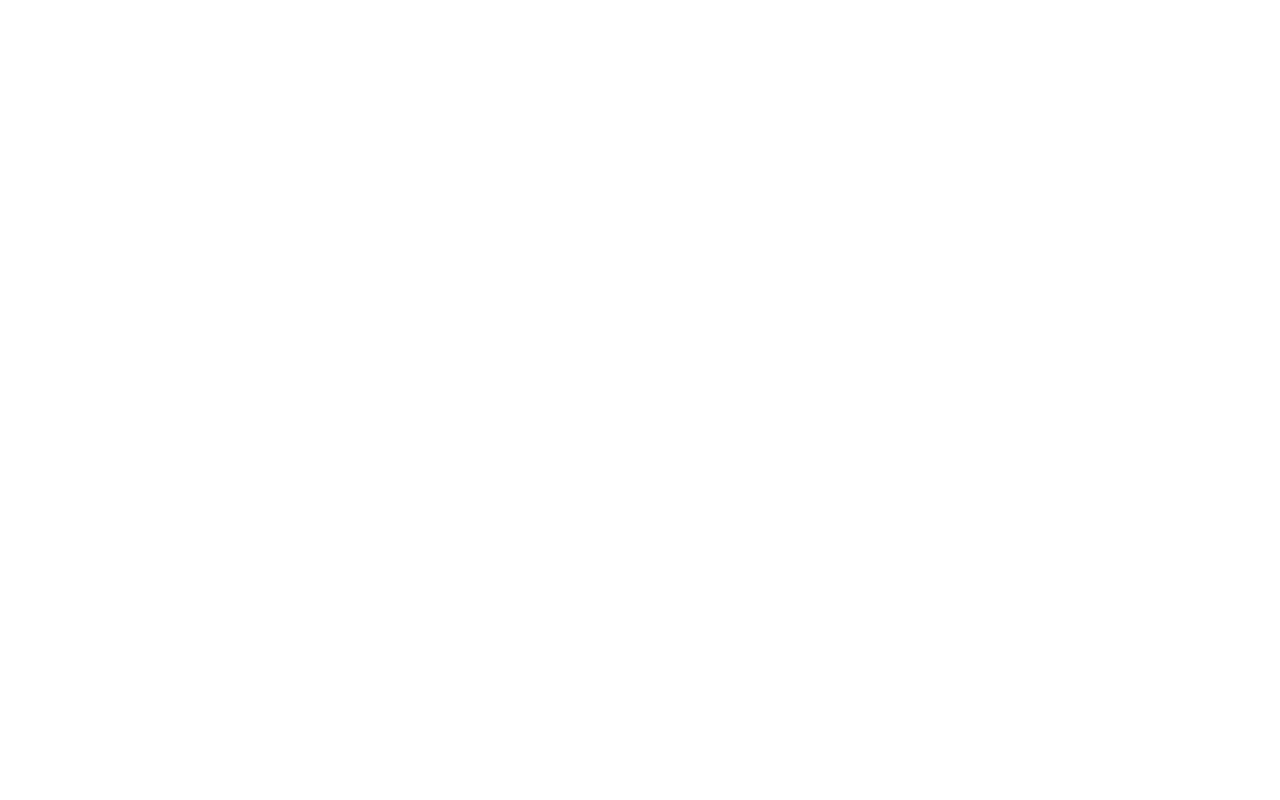
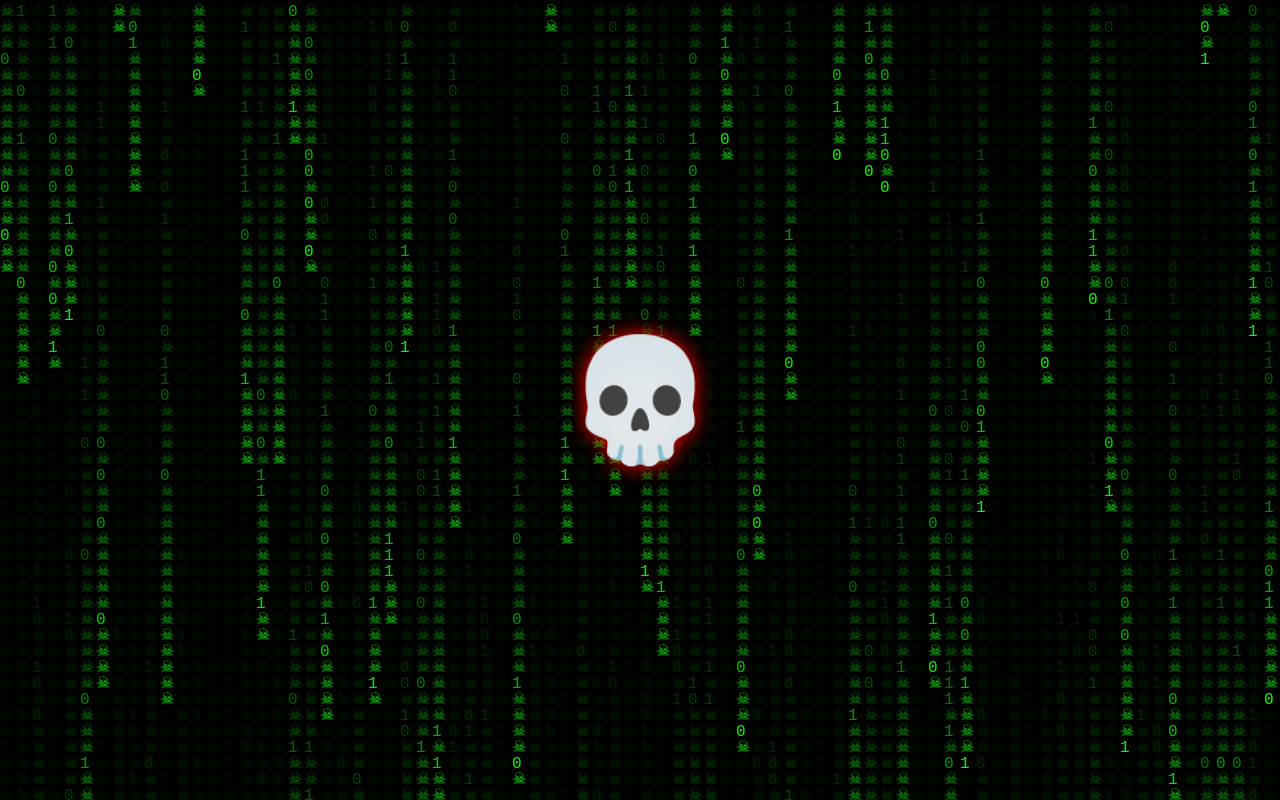
Before and after one commit to ricciooliver72-ai/pizzaaa, a plain HTML site: page index.html in a window 1280 px wide. Drawn offline with Linux system fonts and the light colour scheme.

Commit message:
Update index.html

```diff
--- a/index.html
+++ b/index.html
@@ -1,144 +1,71 @@
 <!DOCTYPE html>
-<html lang="it">
+<html>
 <head>
-<meta charset="UTF-8">
-<meta name="viewport" content="width=device-width, initial-scale=1.0">
-<title>...</title>
-
+<title>Scherzo</title>
 <style>
-body{
-    margin:0;
-    overflow:hidden;
-    background:white;
-    height:100vh;
-    display:flex;
-    justify-content:center;
-    align-items:center;
-    font-family:monospace;
+body {
+  margin: 0;
+  background: black;
+  overflow: hidden;
 }
 
-#start{
-    position:absolute;
-    inset:0;
-    background:white;
+canvas {
+  display: block;
 }
 
-#scene{
-    display:none;
-    position:absolute;
-    inset:0;
-    background:black;
-}
-
-canvas{
-    position:absolute;
-    inset:0;
-}
-
-#skull{
-    position:absolute;
-    top:50%;
-    left:50%;
-    transform:translate(-50%,-50%);
-    font-size:180px;
-    animation:float 1s infinite alternate;
-    z-index:10;
-}
-
-#warning{
-    position:absolute;
-    width:100%;
-    text-align:center;
-    top:15%;
-    color:#00ff00;
-    font-size:40px;
-    font-weight:bold;
-    text-shadow:0 0 20px #00ff00;
-    animation:blink .5s infinite;
-    z-index:10;
-}
-
-@keyframes blink{
-    50%{opacity:0;}
-}
-
-@keyframes float{
-    from{
-        transform:translate(-50%,-50%) scale(1);
-    }
-    to{
-        transform:translate(-50%,-55%) scale(1.08);
-    }
+#skull {
+  position: absolute;
+  top: 50%;
+  left: 50%;
+  transform: translate(-50%, -50%);
+  font-size: 120px;
+  display: none;
+  color: white;
+  text-shadow: 0 0 20px red;
 }
 </style>
 </head>
 <body>
 
-<div id="start"></div>
-
-<div id="scene">
-    <canvas id="matrix"></canvas>
-
-    <div id="warning">
-        SISTEMA COMPROMESSO
-    </div>
-
-    <div id="skull">💀</div>
-</div>
+<canvas id="c"></canvas>
+<div id="skull">💀</div>
 
 <script>
-document.getElementById("start").addEventListener("click", () => {
-    document.getElementById("start").style.display="none";
-    document.getElementById("scene").style.display="block";
-    startMatrix();
-});
+const c = document.getElementById("c");
+const ctx = c.getContext("2d");
 
-function startMatrix(){
+c.width = window.innerWidth;
+c.height = window.innerHeight;
 
-const canvas=document.getElementById("matrix");
-const ctx=canvas.getContext("2d");
+const letters = "01☠☠☠☠☠☠☠";
+const fontSize = 16;
+const columns = c.width / fontSize;
 
-canvas.width=window.innerWidth;
-canvas.height=window.innerHeight;
+const drops = Array(Math.floor(columns)).fill(1);
 
-const chars="01アイウエオカキクケコABCDEFGHIJKLMNOPQRSTUVWXYZ";
-const size=18;
-const columns=Math.floor(canvas.width/size);
+function draw() {
+  ctx.fillStyle = "rgba(0,0,0,0.05)";
+  ctx.fillRect(0,0,c.width,c.height);
 
-const drops=[];
+  ctx.fillStyle = "#0F0";
+  ctx.font = fontSize + "px monospace";
 
-for(let i=0;i<columns;i++){
-    drops[i]=1;
+  for (let i = 0; i < drops.length; i++) {
+    const text = letters[Math.floor(Math.random()*letters.length)];
+    ctx.fillText(text, i*fontSize, drops[i]*fontSize);
+
+    if (drops[i]*fontSize > c.height && Math.random() > 0.975)
+      drops[i] = 0;
+
+    drops[i]++;
+  }
 }
 
-function draw(){
+setInterval(draw, 33);
 
-    ctx.fillStyle="rgba(0,0,0,0.08)";
-    ctx.fillRect(0,0,canvas.width,canvas.height);
-
-    ctx.fillStyle="#00ff00";
-    ctx.font=size+"px monospace";
-
-    for(let i=0;i<drops.length;i++){
-
-        const text=
-        chars[Math.floor(Math.random()*chars.length)];
-
-        ctx.fillText(text,i*size,drops[i]*size);
-
-        if(drops[i]*size>canvas.height &&
-           Math.random()>0.975){
-            drops[i]=0;
-        }
-
-        drops[i]++;
-    }
-
-    requestAnimationFrame(draw);
-}
-
-draw();
-}
+setTimeout(() => {
+  document.getElementById("skull").style.display = "block";
+}, 3000);
 </script>
 
 </body>
```
